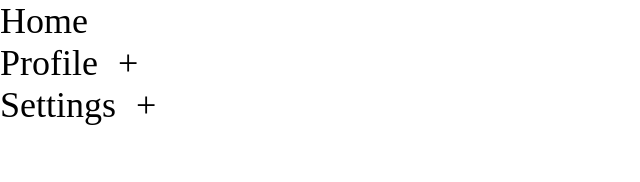
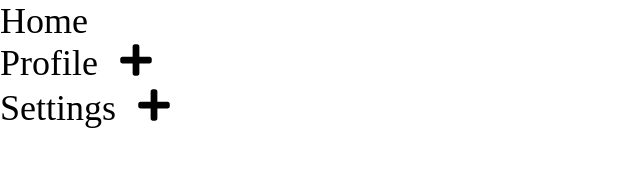
Before and after one commit to CaimeoAI/practice_treeview, a React (Vite) app: page / in a window 1280 px wide. Shown: the top 182 px of the page, without its empty margins (0-640 px from the left). Built offline with nearby package versions, Linux system fonts and the light colour scheme.

Commit message:
replaced + and - sign with similiar icons from the react-icons package

```diff
--- a/package.json
+++ b/package.json
@@ -11,7 +11,8 @@
   },
   "dependencies": {
     "react": "^19.0.0",
-    "react-dom": "^19.0.0"
+    "react-dom": "^19.0.0",
+    "react-icons": "^5.5.0"
   },
   "devDependencies": {
     "@eslint/js": "^9.21.0",
--- a/src/components/menu-item.jsx
+++ b/src/components/menu-item.jsx
@@ -1,6 +1,7 @@
 import { useState } from "react";
 import MenuList from "./menu-list";
 import "../style/menu-item.css"
+import {FaMinus, FaPlus} from "react-icons/fa"
 
 
 //? Component that represents an individual menu item
@@ -19,8 +20,6 @@ export default function MenuItem({item}) {
         })
     }
 
-    console.log(displayCurrentChildren)
-
     return (
         <li>
             <div className="item-label">
@@ -30,7 +29,7 @@ export default function MenuItem({item}) {
                     item && item.children && item.children.length ?
                     <span onClick={() => handleToggleChildren(item.label)}>
                         {
-                            displayCurrentChildren[item.label] ? "-" : "+"
+                            displayCurrentChildren[item.label] ? <FaMinus/> : <FaPlus/>
                         }
                     </span>
                     : null
```
Also changed, not shown: 1 other file (tests, documents, lock files or other folders).
